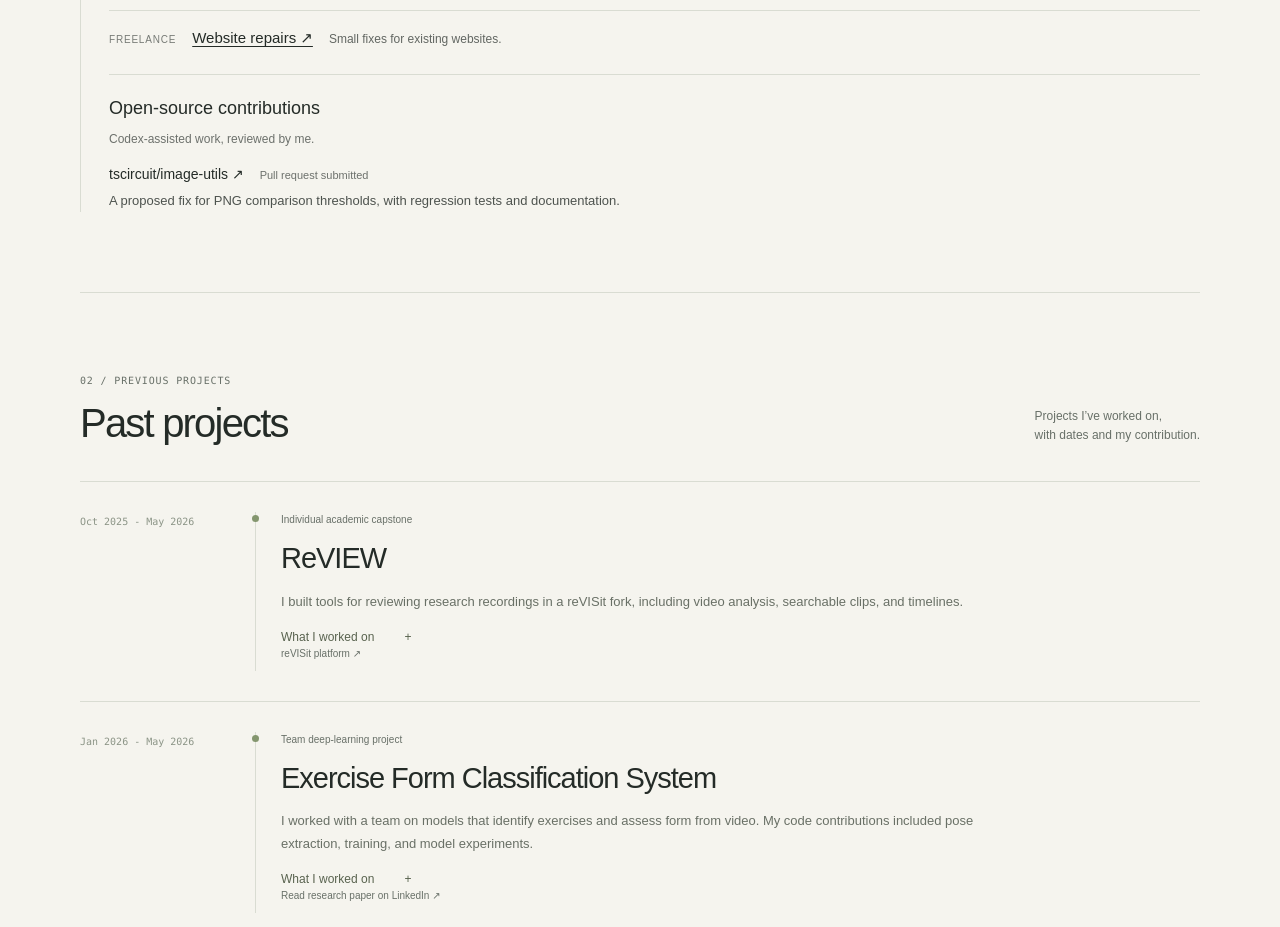
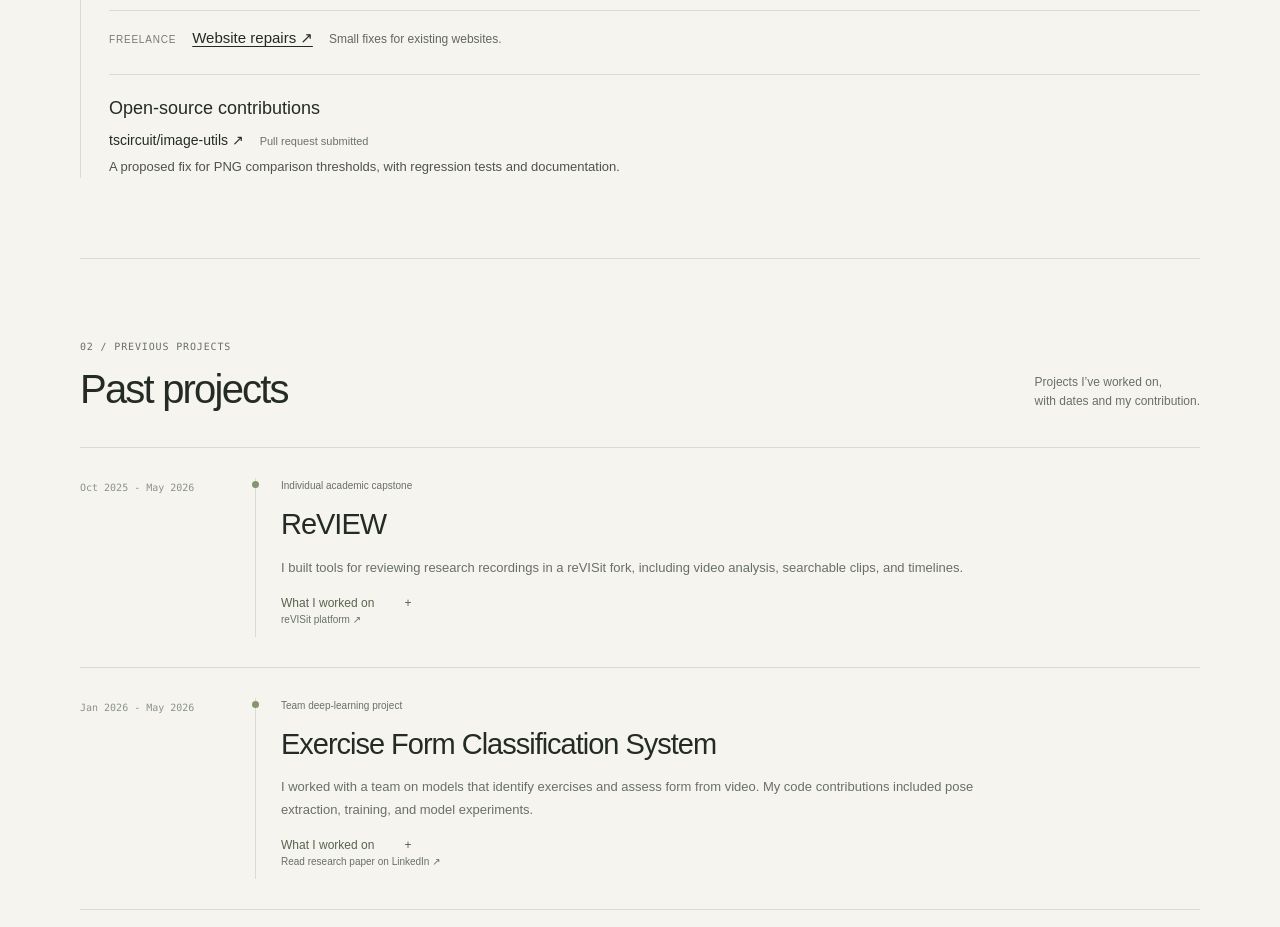
Before and after one commit to ScribleSean/scriblesean.github.io, a Next.js app: page /portfolio in a window 1280 px wide. Shown: the part 1640-2567 px from the top of the page. Built offline with nearby package versions, Linux system fonts and the light colour scheme; no server answers.

Commit message:
Remove assistance note from portfolio contributions

```diff
--- a/components/contributions/OpenSourceContributions.module.css
+++ b/components/contributions/OpenSourceContributions.module.css
@@ -1,6 +1,5 @@
 .contributions { margin-top: 24px; padding-top: 20px; border-top: 1px solid var(--line, #ccc5b8); color: inherit; }
 .contributions h3 { margin: 0 0 8px; font-size: 18px; font-weight: 400; }
-.contributions .intro { margin: 0 0 16px; font-size: 12px; opacity: .65; }
 .contributions ul { list-style: none; padding: 0; margin: 0; }
 .contributions li + li { margin-top: 16px; }
 .title { display: flex; flex-wrap: wrap; gap: 8px 16px; align-items: baseline; }
--- a/components/contributions/OpenSourceContributions.tsx
+++ b/components/contributions/OpenSourceContributions.tsx
@@ -11,7 +11,6 @@ const contributions = [
 export default function OpenSourceContributions() {
   return <section className={styles.contributions} aria-label="Open-source contributions">
     <h3>Open-source contributions</h3>
-    <p className={styles.intro}>Codex-assisted work, reviewed by me.</p>
     <ul>{contributions.map(contribution => <li key={contribution.url}>
       <div className={styles.title}><a href={contribution.url} target="_blank" rel="noreferrer">{contribution.name} ↗</a><span>Pull request submitted</span></div>
       <p>{contribution.summary}</p>
```
